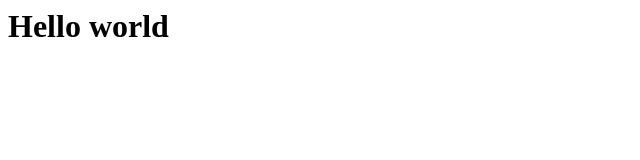
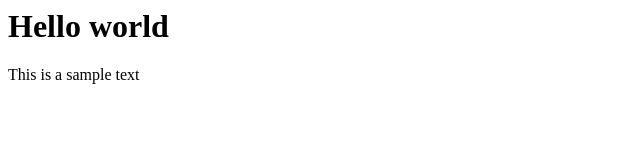
Before and after one commit to arafath205/arafath205.github.io, a plain HTML site: page index.html in a window 1280 px wide. Shown: the whole page, without its empty margins (0-640 px from the left). Drawn offline with Linux system fonts and the light colour scheme.

Commit message:
Update index.html

```diff
--- a/index.html
+++ b/index.html
@@ -1,5 +1,6 @@
 <html>
 <body>
   <h1>Hello world</h1>
+  <p>This is a sample text</p>
  </body>
 </html>
```
